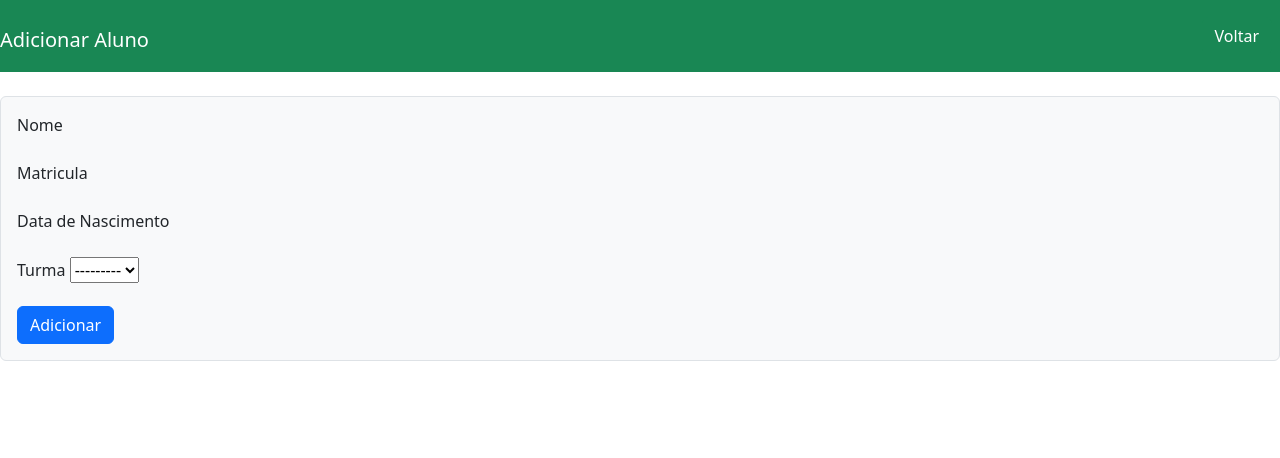
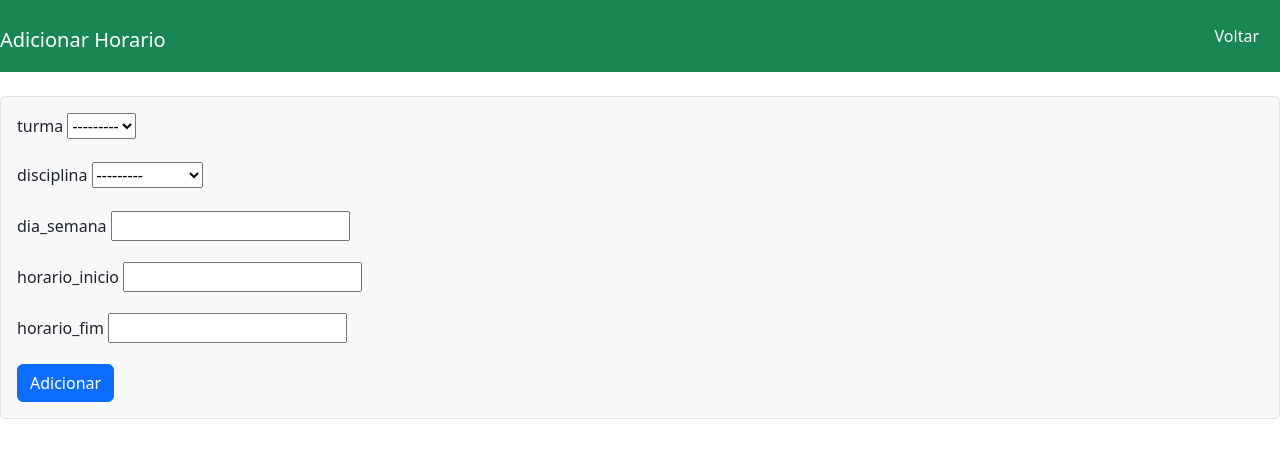
Before and after one commit to HigorOliDev/projeto-poo-hd, a Django app: page /adicionarHorario/ in a window 1280 px wide. Shown: the top 458 px of the page. Run offline with Django 5.2, Linux system fonts and the light colour scheme; data comes from the database, SQL or seed files in the repository; both versions use the stored data as it was after the commit.

Commit message:
Att 05/12

```diff
--- a/app/templates/adicionarHorario.html
+++ b/app/templates/adicionarHorario.html
@@ -1,7 +1,7 @@
 <!DOCTYPE html>
 <html>
 <head>
-    <title>Adicionar Aluno</title>
+    <title>Adicionar Horario</title>
     <link href="https://cdn.jsdelivr.net/npm/bootstrap@5.3.0/dist/css/bootstrap.min.css" rel="stylesheet">
 
 </head>
@@ -10,11 +10,11 @@
     <nav class="navbar navbar-dark bg-success">
         <div class="container-success">
          <h1>
-            <a class="navbar-brand" href="#">Adicionar Aluno</a>
+            <a class="navbar-brand" href="#">Adicionar Horario</a>
         </h1>
         </div>
         <div>
-            <a href="{%url 'listaAlunos'%}"> <button class="btn btn-success me-md-2" type="button">Voltar</button></a>
+            <a href="{%url 'listaHorarios'%}"> <button class="btn btn-success me-md-2" type="button">Voltar</button></a>
         </div>
       </nav>
 
@@ -22,20 +22,24 @@
       <form method="post" class="mt-4 p-3 border rounded bg-light">
         {% csrf_token %}
         <div class="mb-3">
-            <label for="id_field" class="form-label">Nome</label>
-            {{ form.nome }}
+            <label for="id_field" class="form-label">turma</label>
+            {{ form.turma }}
         </div>
         <div class="mb-3">
-            <label for="id_field" class="form-label">Matricula</label>
-            {{ form.matricula }}
+            <label for="id_field" class="form-label">disciplina</label>
+            {{ form.disciplina }}
         </div>
         <div class="mb-3">
-            <label for="id_field" class="form-label">Data de Nascimento</label>
-            {{ form.data_nascimento }}
+            <label for="id_field" class="form-label">dia_semana</label>
+            {{ form.dia_semana }}
         </div>
         <div class="mb-3">
-            <label for="id_field" class="form-label">Turma</label>
-            {{ form.turma }}
+            <label for="id_field" class="form-label">horario_inicio</label>
+            {{ form.horario_inicio}}
+        </div>
+        <div class="mb-3">
+            <label for="id_field" class="form-label">horario_fim</label>
+            {{ form.horario_fim}}
         </div>
         <button type="submit" class="btn btn-primary">Adicionar</button>
     </form>
--- a/app/templates/listaHorarios.html
+++ b/app/templates/listaHorarios.html
@@ -18,7 +18,7 @@
       <a href="{%url 'listaTurmas'%}"> <button class="btn btn-success me-md-2" type="button">Turmas</button></a>
       <a href="{%url 'listaProfessores'%}"> <button class="btn btn-success me-md-2" type="button">Professores</button></a>
       <a href="{%url 'gerenciar'%}"> <button class="btn btn-success me-md-2" type="button">Home</button></a>
-      <button class="btn btn-success me-md-2" type="button">Adicionar</button>
+      <a href="{%url 'adicionarHorario'%}"> <button class="btn btn-success me-md-2" type="button">Adicionar</button> </a>
   </div>
  <!-- Os navbar estão transformando tudo em link para lista Professores-->
 
--- a/app/views.py
+++ b/app/views.py
@@ -188,7 +188,7 @@ def adicionarHorario(request):
         form = Horarioform(request.POST)
         if form.is_valid():
             form.save()  # Salva o objeto no banco de dados
-            return redirect('listaHorario')  # Redireciona para uma página de listagem
+            return redirect('listaHorarios')  # Redireciona para uma página de listagem
     else:
         form = Horarioform()
 
```
Also changed, not shown: db.sqlite3.
